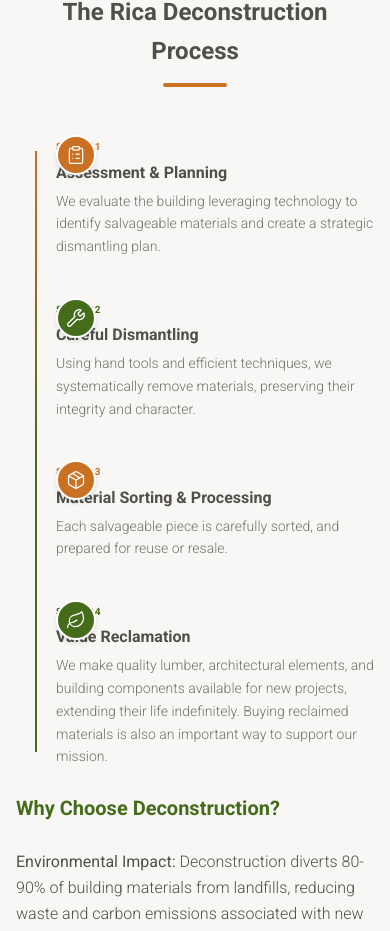
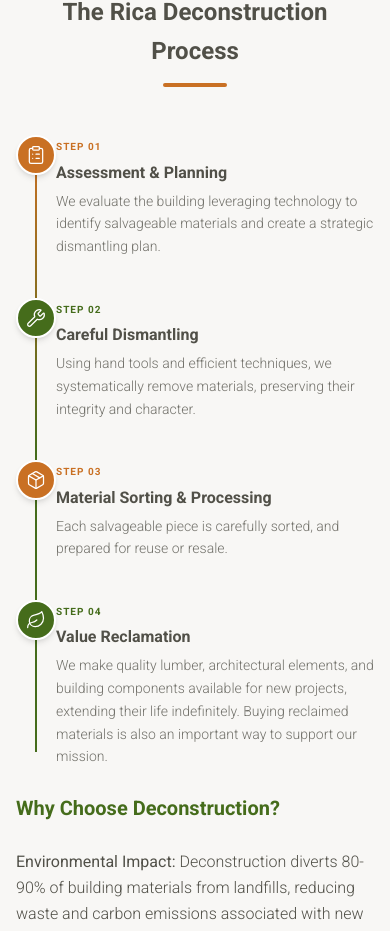
Before and after one commit to Aspen14/rica_website, a React (Vite) app: page /education in a window 390 px wide. Shown: the part 1573-2504 px from the top of the page. Built offline with nearby package versions, Linux system fonts and the light colour scheme; a web font is replaced by a local one.

Commit message:
fix mobile timeline

```diff
--- a/src/pages/education.module.scss
+++ b/src/pages/education.module.scss
@@ -446,10 +446,12 @@
 }
 
 // Mobile vertical timeline
+$timeline-dot-size: 2.5rem;
+
 .timelineMobile {
   display: block;
   position: relative;
-  padding-left: 2.5rem;
+  padding-left: $timeline-dot-size;
 
   @include respond-to(md) {
     display: none;
@@ -458,7 +460,7 @@
 
 .timelineVerticalLine {
   position: absolute;
-  left: 19px;
+  left: calc(#{$timeline-dot-size} / 2 - 1px);
   top: 1rem;
   bottom: 1rem;
   width: 2px;
@@ -480,10 +482,11 @@
 
 .timelineMobileDot {
   position: absolute;
-  left: 0;
+  left: calc(#{$timeline-dot-size} * -1);
+  z-index: 1;
   display: flex;
-  height: 2.5rem;
-  width: 2.5rem;
+  height: $timeline-dot-size;
+  width: $timeline-dot-size;
   align-items: center;
   justify-content: center;
   border-radius: 9999px;
```
